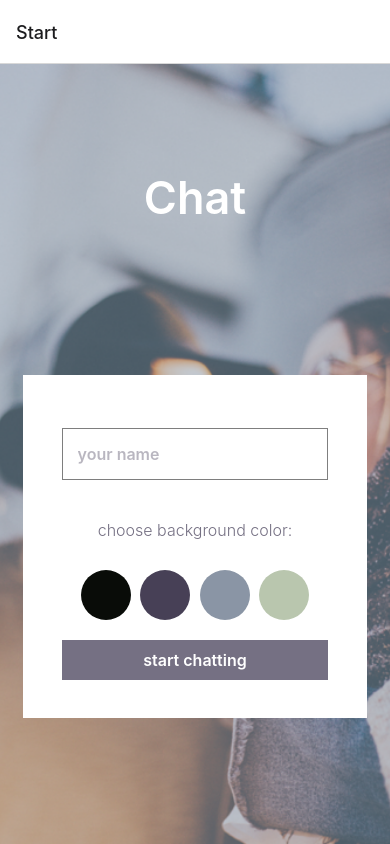
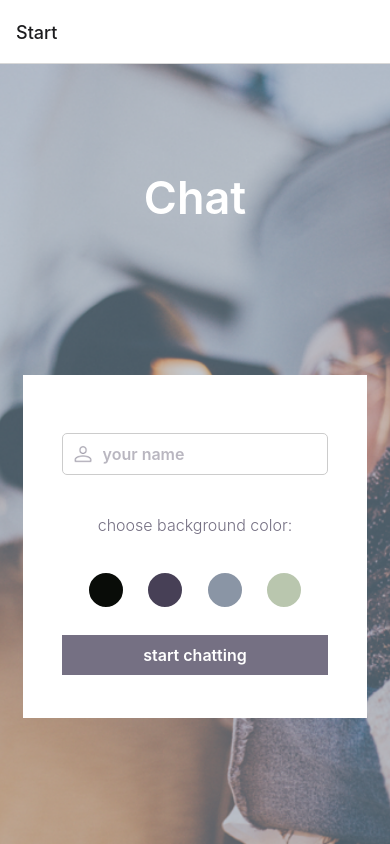
Before and after one commit to alexandriax/mobile-chat, a React Native app: screen /Start in a window 390 px wide. Built offline with nearby package versions, Linux system fonts and the light colour scheme.

Commit message:
circle border unsuccessful

```diff
--- a/components/Start.js
+++ b/components/Start.js
@@ -1,6 +1,7 @@
 import { useState } from 'react';
-import { ImageBackground, StyleSheet, View, Text, Button, TextInput, TouchableOpacity } from 'react-native';
+import { ImageBackground, StyleSheet, View, Text, TextInput, TouchableOpacity, Image } from 'react-native';
 import bkgImage from '../assets/bkgImage.png';
+import txtboxIcon from '../assets/txtboxIcon.png'
 
 
 
@@ -18,37 +19,65 @@ const Start = ({ navigation }) => {
             <Text style={styles.title}>Chat</Text>
 
             <View style={styles.inputContainer}>
+              <View style={styles.textbox}>
+                <Image
+                  source={txtboxIcon}
+                  style={styles.icon}
+                />
                 <TextInput
                    style={styles.textInput}
                    value={name}
                    onChangeText={setName}
                    placeholder='your name'
                 />
+               </View>
 
                <Text style={styles.bkgChoiceTxt}>choose background color:</Text>
                <View style={styles.bkgChoiceContainer}>
 
                <TouchableOpacity
-                 style={[styles.bkgChoice, { backgroundColor: '#090C08'}, // black
-                   bkgColor === '#090C08' && styles.selected]} //highlight selected
+                 style={[styles.bkgChoiceOuter, bkgColor === '#090C08' && styles.selectedOuter]} //highlight selected
                  onPress={() => handleColorChange('#090C08')}
+                >
+                  <View
+                      style={[styles.bkgChoiceInner, { backgroundColor: '#090c08'}, // black
+                        bkgColor === '#090C08' && styles.selectedInner]}
+                    >
+                  </View>
+                </TouchableOpacity>
 
-                />
                 <TouchableOpacity
-                 style={[styles.bkgChoice, { backgroundColor: '#474056'}, // grey
-                   bkgColor === '#474056' && styles.selected ]} //highlight selected
+                 style={[styles.bkgChoiceOuter, bkgColor === '#474056' && styles.selectedOuter]} //highlight selected
                  onPress={() => handleColorChange('#474056')}
-                />
+                >
+                  <View
+                      style={[styles.bkgChoiceInner, { backgroundColor: '#474056'}, // grey
+                        bkgColor === '#474056' && styles.selectedInner]}
+                    >
+                  </View>
+                </TouchableOpacity>
+
                 <TouchableOpacity
-                 style={[styles.bkgChoice, { backgroundColor: '#8A95A5'}, // blue
-                    bkgColor === '#8A95A5' && styles.selected]} //highlight selected
+                 style={[styles.bkgChoiceOuter, bkgColor === '#8A95A5' && styles.selectedOuter]} //highlight selected
                  onPress={() => handleColorChange('#8A95A5')}
-                />
+                >
+                  <View
+                      style={[styles.bkgChoiceInner, { backgroundColor: '#8A95A5'}, // blue
+                        bkgColor === '#8A95A5' && styles.selectedInner]}
+                    >
+                  </View>
+                </TouchableOpacity>
+
                <TouchableOpacity
-                 style={[styles.bkgChoice, { backgroundColor: '#B9C6AE'}, // green
-                    bkgColor === '#B9C6AE' && styles.selected]} //highlight selected
+                 style={[styles.bkgChoiceOuter, bkgColor === '#B9C6AE' && styles.selectedOuter]} //highlight selected
                  onPress={() => handleColorChange('#B9C6AE')}
-                />
+                >
+                  <View
+                      style={[styles.bkgChoiceInner, { backgroundColor: '#B9C6AE'}, // green
+                        bkgColor === '#B9C6AE' && styles.selectedInner]}
+                    >
+                  </View>
+                </TouchableOpacity>
                </View>
                <TouchableOpacity
                  style={styles.chatBtn}
@@ -85,17 +114,28 @@ const styles = StyleSheet.create({
        alignItems: 'center',
        marginBottom: 20,
     },
-    textInput: {
+    textbox: {
+        flexDirection: 'row',
+        alignItems: 'center',
+        borderWidth: 1,
         width: "88%",
-        padding: 15,
-        borderWidth: 1,
+        padding: 10,
         marginTop: 15,
         marginBottom: 40,
+        borderColor: '#ccc',
+        borderRadius: 5,
+    },
+    textInput: {
+        flex: 1,
         fontSize: 16,
         fontWeight: '600',
         color: '#757083',
         opacity: 0.5,
-
+    },
+    icon: {
+        width: 20,
+        height: 20,
+        marginRight: 10,
     },
     title: {
         fontSize: 45,
@@ -114,6 +154,30 @@ const styles = StyleSheet.create({
         height: 50,
         borderRadius: 25,
         marginBottom: 20,
+    },
+    bkgChoiceOuter: {
+        width: 50,
+        height: 50,
+        borderRadius: 25,
+        justifyContent: 'center',
+        alignItems: 'center',
+        marginBottom: 20,
+    },
+    selectedOuter: {
+        borerWidth: 10,
+        borderColor: '#757083',
+        padding: 5,
+    },
+    bkgChoiceInner: {
+        width: 40,
+        height: 40,
+        borderRadius: 20,
+        borderWidth: 3,
+        borderColor: '#FFFFFF'
+    },
+    selectedInner: {
+        borderWidth: 4,
+        borderColor: '#FFFFFF'
     },
     bkgChoiceTxt: {
         fontSize: 16,
@@ -134,17 +198,6 @@ const styles = StyleSheet.create({
         fontWeight: '600',
         marginTop: 5
     },
-    selected: {
-        borderWidth: 5,
-        borderColor: '#FFFFFF',
-        padding: 2,
-        borderRadius: 25,
-        overflow: 'hidden',
-        shadowColor: '#757083',
-        shadowRadius: 10,
-        shadowOpacity: 1,
-        shadowOffset: { width: 0, height: 0 },
-    }
 });
 
 export default Start;
```
Lines whose indentation alone changed are shown as unchanged.
